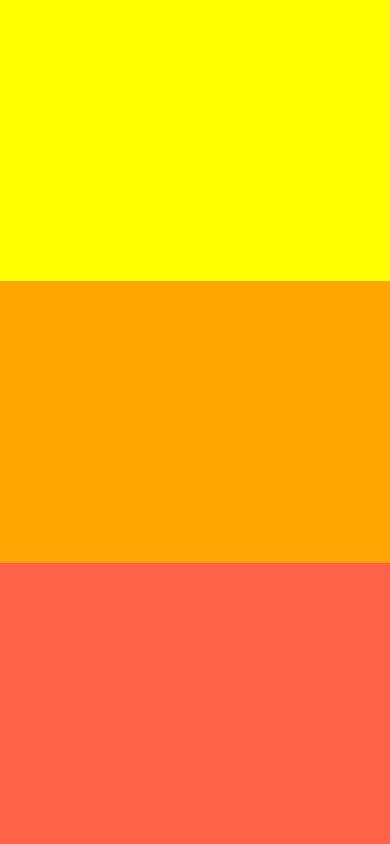
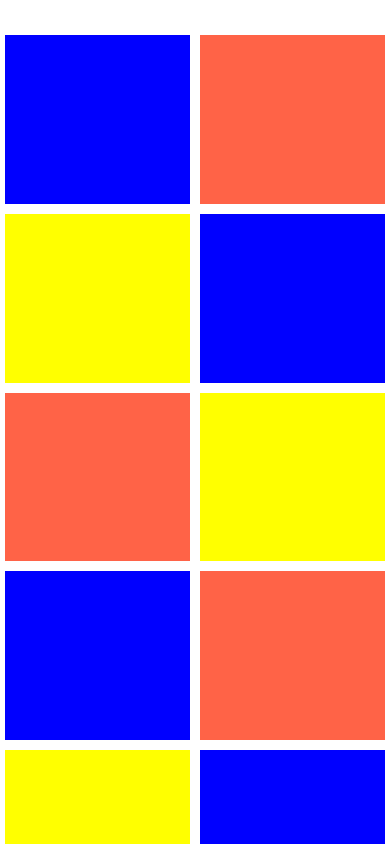
Before and after one commit to marzan999/React_Native, a React Native app in the folder PracticeApp/: screen / in a window 390 px wide. Built offline with nearby package versions, Linux system fonts and the light colour scheme.

Commit message:
Update App.js
Dimensions + scrollview + pressable + flex

```diff
--- a/PracticeApp/App.js
+++ b/PracticeApp/App.js
@@ -1,17 +1,63 @@
 import React from 'react';
 import {
   View,
-
+  Dimensions,
+  ScrollView,
+  Pressable,
 } from 'react-native';
 
 export default function App() {
 
+  const height = Dimensions.get('window').height / 5;
 
   return (
+
+    <ScrollView style={{
+      backgroundColor: "#fff",
+      flex: 1,
+      marginTop: 30,
+    }}
+    >
+
+
+      {/* //first row start */}
+
       <View
         style={{
-        backgroundColor: "#fff",
+          flexDirection: "row",
+        }}
+      >
+
+        <Pressable
+          onPress={() => alert("blue")}
+          style={{
+            backgroundColor: "blue",
             flex: 1,
+            width: 200,
+            height: height,
+            margin: 5,
+          }}
+        />
+
+        <Pressable
+          onPress={() => alert("tomato")}
+          style={{
+            backgroundColor: "tomato",
+            flex: 1,
+            width: 200,
+            height: height,
+            margin: 5,
+          }}
+        />
+      </View>
+
+      {/* //first row end */}
+
+      {/* //second row start */}
+
+      <View
+        style={{
+          flexDirection: "row",
         }}
       >
 
@@ -19,13 +65,74 @@ export default function App() {
           style={{
             backgroundColor: "yellow",
             flex: 1,
+            width: 200,
+            height: height,
+            margin: 5,
+
           }}
         />
 
         <View
           style={{
-          backgroundColor: "orange",
+            backgroundColor: "blue",
             flex: 1,
+            width: 200,
+            height: height,
+            margin: 5,
+          }}
+        />
+      </View>
+
+      {/* //second row end */}
+
+      {/* //third row start */}
+
+      <View
+        style={{
+          flexDirection: "row",
+        }}
+      >
+
+        <View
+          style={{
+            backgroundColor: "tomato",
+            flex: 1,
+            width: 200,
+            height: height,
+            margin: 5,
+
+          }}
+        />
+
+        <View
+          style={{
+            backgroundColor: "yellow",
+            flex: 1,
+            width: 200,
+            height: height,
+            margin: 5,
+          }}
+        />
+      </View>
+
+      {/* //third row end */}
+
+      {/* //forth row start */}
+
+      <View
+        style={{
+          flexDirection: "row",
+        }}
+      >
+
+        <View
+          style={{
+            backgroundColor: "blue",
+            flex: 1,
+            width: 200,
+            height: height,
+            margin: 5,
+
           }}
         />
 
@@ -33,9 +140,191 @@ export default function App() {
           style={{
             backgroundColor: "tomato",
             flex: 1,
+            width: 200,
+            height: height,
+            margin: 5,
+          }}
+        />
+      </View>
+
+      {/* //forth row end */}
+
+      {/* //fifth row start */}
+
+      <View
+        style={{
+          flexDirection: "row",
+        }}
+      >
+
+        <View
+          style={{
+            backgroundColor: "yellow",
+            flex: 1,
+            width: 200,
+            height: height,
+            margin: 5,
+
           }}
         />
 
+        <View
+          style={{
+            backgroundColor: "blue",
+            flex: 1,
+            width: 200,
+            height: height,
+            margin: 5,
+          }}
+        />
       </View>
+      {/* //fifth row end */}
+
+
+      <View
+        style={{
+          flexDirection: "row",
+        }}
+      >
+
+        <View
+          style={{
+            backgroundColor: "blue",
+            flex: 1,
+            width: 200,
+            height: height,
+            margin: 5,
+          }}
+        />
+
+        <View
+          style={{
+            backgroundColor: "tomato",
+            flex: 1,
+            width: 200,
+            height: height,
+            margin: 5,
+          }}
+        />
+      </View>
+
+
+      <View
+        style={{
+          flexDirection: "row",
+        }}
+      >
+
+        <View
+          style={{
+            backgroundColor: "yellow",
+            flex: 1,
+            width: 200,
+            height: height,
+            margin: 5,
+
+          }}
+        />
+
+        <View
+          style={{
+            backgroundColor: "blue",
+            flex: 1,
+            width: 200,
+            height: height,
+            margin: 5,
+          }}
+        />
+      </View>
+
+
+      <View
+        style={{
+          flexDirection: "row",
+        }}
+      >
+
+        <View
+          style={{
+            backgroundColor: "tomato",
+            flex: 1,
+            width: 200,
+            height: height,
+            margin: 5,
+
+          }}
+        />
+
+        <View
+          style={{
+            backgroundColor: "yellow",
+            flex: 1,
+            width: 200,
+            height: height,
+            margin: 5,
+          }}
+        />
+      </View>
+
+
+
+      <View
+        style={{
+          flexDirection: "row",
+        }}
+      >
+
+        <View
+          style={{
+            backgroundColor: "blue",
+            flex: 1,
+            width: 200,
+            height: height,
+            margin: 5,
+
+          }}
+        />
+
+        <View
+          style={{
+            backgroundColor: "tomato",
+            flex: 1,
+            width: 200,
+            height: height,
+            margin: 5,
+          }}
+        />
+      </View>
+
+
+      <View
+        style={{
+          flexDirection: "row",
+        }}
+      >
+
+        <View
+          style={{
+            backgroundColor: "yellow",
+            flex: 1,
+            width: 200,
+            height: height,
+            margin: 5,
+
+          }}
+        />
+
+        <View
+          style={{
+            backgroundColor: "blue",
+            flex: 1,
+            width: 200,
+            height: height,
+            margin: 5,
+          }}
+        />
+      </View>
+
+    </ScrollView>
   );
 }
```
Lines whose indentation alone changed are shown as unchanged.
